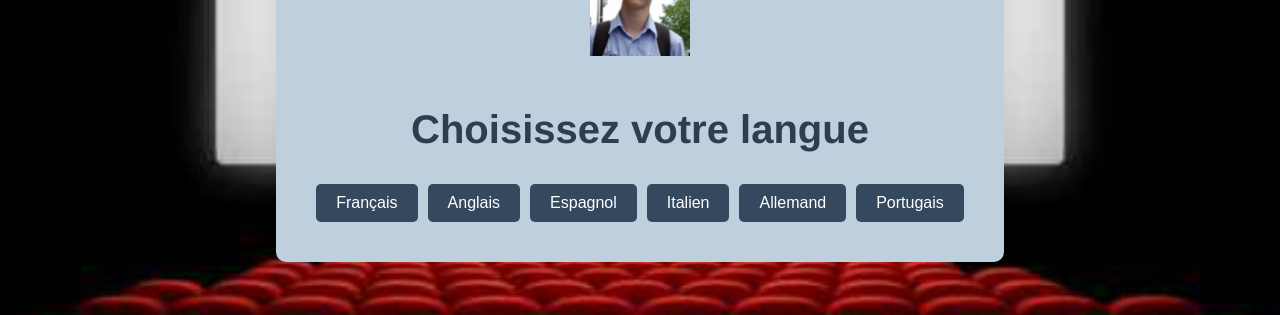
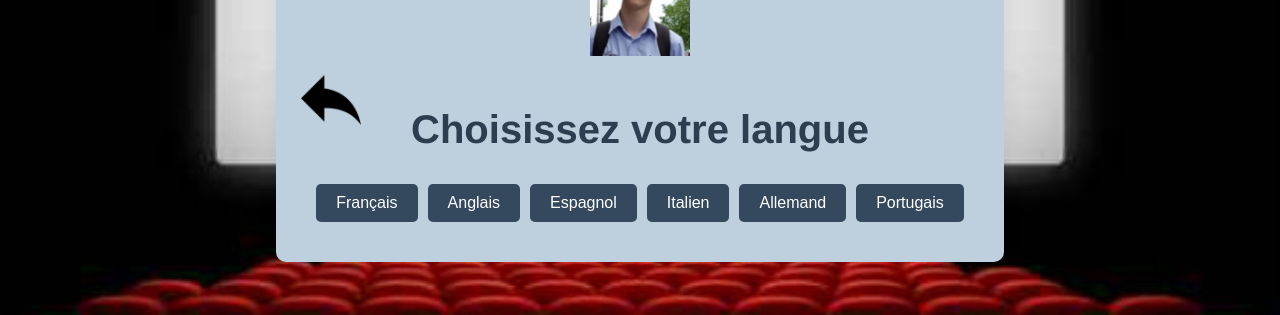
Before and after one commit to brailly-julien/P_Cine, a Vue app: page /pagelangue in a window 1280 px wide. Shown: the part 317-632 px from the top of the page. Built offline with nearby package versions, Linux system fonts and the light colour scheme; no server answers.

Commit message:
style page langue

```diff
--- a/src/components/PageLangue.vue
+++ b/src/components/PageLangue.vue
@@ -1,11 +1,9 @@
 <template>
   <div class="page-langue">
-    <div class="header">
         <router-link to="/PageSetup">
           <img src="../assets/back.png" alt="Retour" class="back-button"/>
         </router-link>
         <h1>Choisissez votre langue</h1>
-    </div>
 
       <div class="button-container">
         <!-- Ici sont les boutons de langue -->
--- a/src/styles/PageLangue.css
+++ b/src/styles/PageLangue.css
@@ -4,14 +4,7 @@
     align-items: center;
     padding: 10px;
     font-size: 20px;
-}
-
-.header {
-    display: grid;
-    grid-template-columns: auto 1fr;
-    justify-content: start;
-    align-items: center;
-    width: 100%;
+    position: relative;
 }
 
 .back-button {
```
